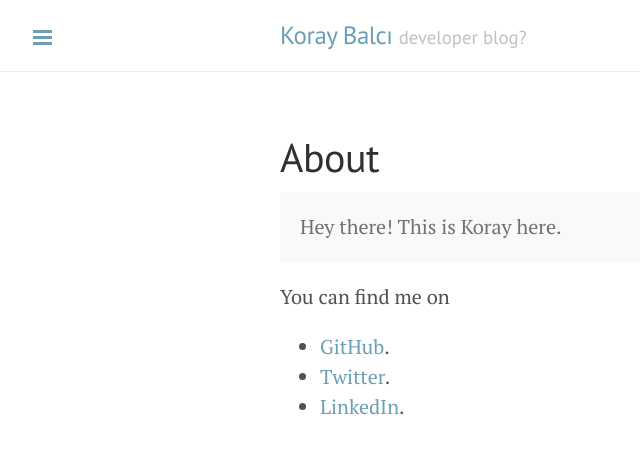
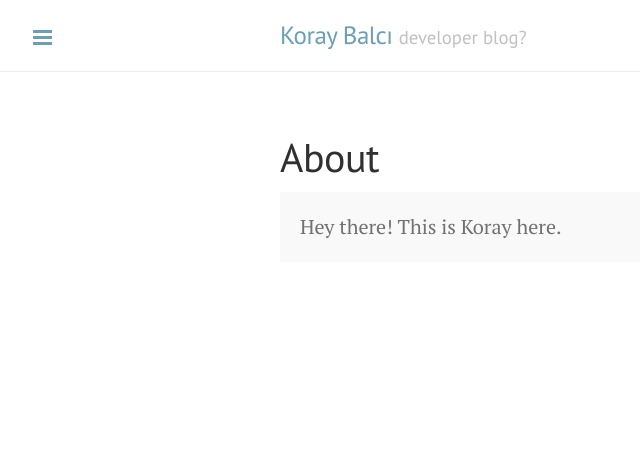
Before and after one commit to koraybalci/koraybalci.github.io, a Jekyll site: the page built from about.md, in a window 1280 px wide. Shown: the top 454 px of the page, without its empty margins (0-640 px from the left). Built offline with Jekyll 4.4.1, drawn with Linux system fonts in a browser that asks for light colours.

Commit message:
Another try on atom feed fix?

```diff
--- a/_includes/sidebar.html
+++ b/_includes/sidebar.html
@@ -30,7 +30,7 @@
     <a href="http://stackoverflow.com/users/68887/mentat">{% include svg-icons/stackoverflow.html %}</a>
     <a href="http://linkedin.com/in/koraybalci">{% include svg-icons/linkedin.html %}</a>
     <a href="http://twitter.com/koraybalci">{% include svg-icons/twitter.html %}</a>
-    <a href="{{ site.baseurl }}/atom.xml">{% include svg-icons/rss.html %}</a>
+    <a href="atom.xml">{% include svg-icons/rss.html %}</a>
   </div>
   <div class="sidebar-item">
     <p>
--- a/about.md
+++ b/about.md
@@ -6,9 +6,3 @@ title: About
 <p class="message">
   Hey there! This is Koray here.
 </p>
-
-You can find me on
-
-* [GitHub](https://github.com/koraybalci).
-* [Twitter](https://twitter.com/koraybalci).
-* [LinkedIn](https://tr.linkedin.com/in/koraybalci).
```
